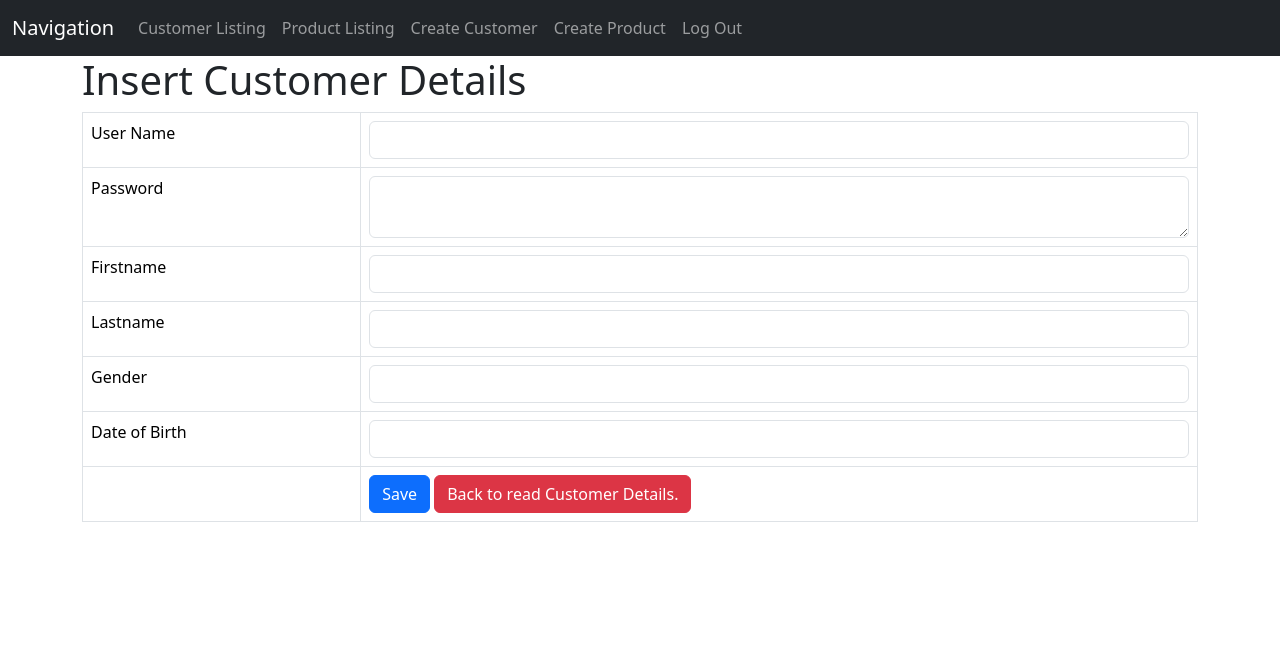
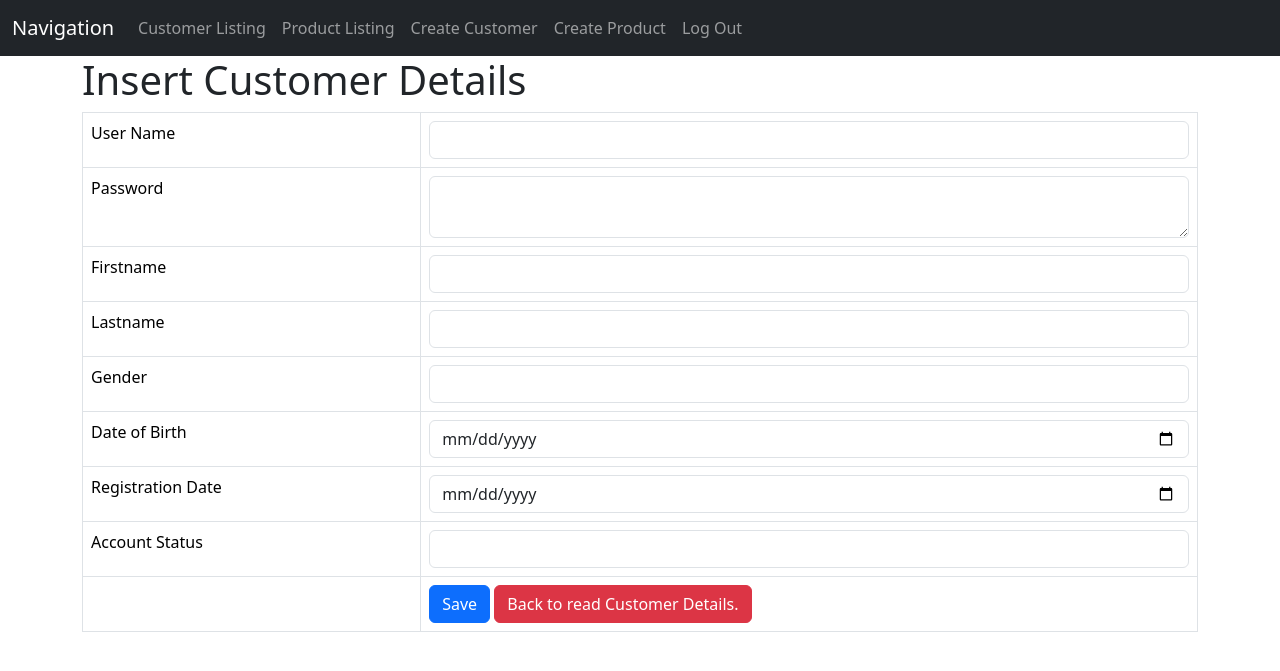
Before and after one commit to PanWeiCheng-Peter/php, a PHP site: page /customer_create.php in a window 1280 px wide. Shown: the top 671 px of the page. Run offline with PHP 8.4, Linux system fonts and the light colour scheme; a user stored in the database is signed in.

Commit message:
customer update and create

```diff
--- a/shop/customer_create.php
+++ b/shop/customer_create.php
@@ -70,6 +70,8 @@ if (!isset($_SESSION['userlogin']) || $_SESSION['userlogin'] !== true) {
                 $lastname = $_POST['lastname'];
                 $gender = $_POST['gender'];
                 $dateofbirth = $_POST['dateofbirth'];
+                $registrationdate = $_POST['registrationdate'];
+                $accountstatus = $_POST['accountstatus'];
 
                 $errors = [];
                 if (empty($user_name)) {
@@ -90,6 +92,12 @@ if (!isset($_SESSION['userlogin']) || $_SESSION['userlogin'] !== true) {
                 if (empty($dateofbirth)) {
                     $errors[] = "Date of Birth is required.";
                 }
+                if (empty($registrationdate)) {
+                    $errors[] = "Date of Birth is required.";
+                }
+                if (empty($accountstatus)) {
+                    $errors[] = "Account Status is required.";
+                }
 
                 // If there are errors, display them
                 if (!empty($errors)) {
@@ -102,7 +110,8 @@ if (!isset($_SESSION['userlogin']) || $_SESSION['userlogin'] !== true) {
                     // Insert query
 
                     // insert query
-                    $query = "INSERT INTO customers SET user_name=:user_name, password=:password, firstname=:firstname, lastname=:lastname, gender=:gender, dateofbirth=:dateofbirth, registrationdate=:created";
+                    $query = "INSERT INTO customers SET user_name=:user_name, password=:password, firstname=:firstname, lastname=:lastname, gender=:gender, dateofbirth=:dateofbirth,
+                    registrationdate=:registrationdate accountstatus=:accountstatus, created=:created";
                     // prepare query for execution
                     $stmt = $con->prepare($query);
                     // bind the parameters
@@ -112,6 +121,10 @@ if (!isset($_SESSION['userlogin']) || $_SESSION['userlogin'] !== true) {
                     $stmt->bindParam(':lastname', $lastname);
                     $stmt->bindParam(':gender', $gender);
                     $stmt->bindParam(':dateofbirth', $dateofbirth);
+                    $stmt->bindParam(':registrationdate', $registrationdate);
+                    $stmt->bindParam(':accountstatus', $accountstatus);
+
+
                     // specify when this record was inserted to the database
                     $created = date('Y-m-d H:i:s');
                     $stmt->bindParam(':created', $created);
@@ -156,7 +169,15 @@ if (!isset($_SESSION['userlogin']) || $_SESSION['userlogin'] !== true) {
                 </tr>
                 <tr>
                     <td>Date of Birth</td>
-                    <td><input type='text' name='dateofbirth' class='form-control' /></td>
+                    <td><input type='date' name='dateofbirth' class='form-control' /></td>
+                </tr>
+                <tr>
+                    <td>Registration Date</td>
+                    <td><input type='date' name='registrationdate' class='form-control' /></td>
+                </tr>
+                <tr>
+                    <td>Account Status</td>
+                    <td><input type='text' name='accountstatus' class='form-control' /></td>
                 </tr>
                 <tr>
                     <td></td>
```
Also changed, not shown: shop/customer_update.php (+4 -3 lines).
